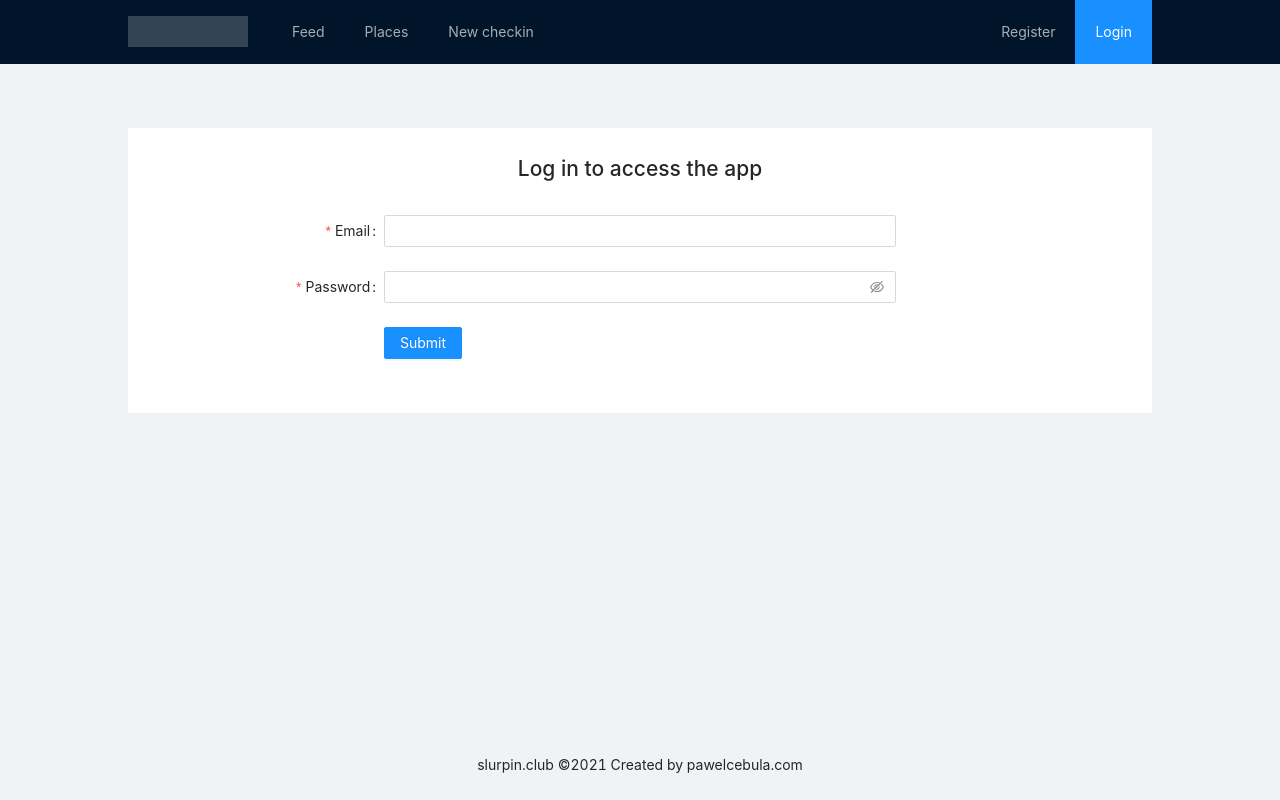
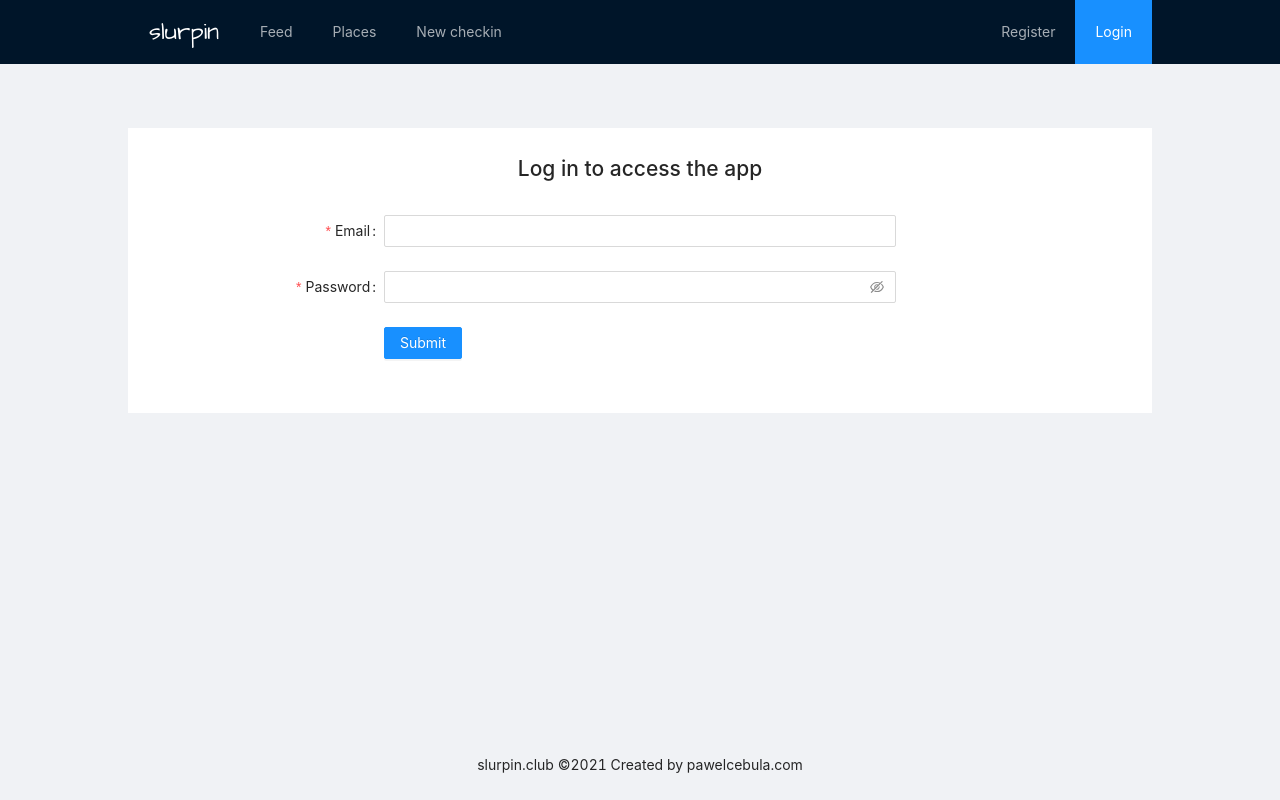
Before and after one commit to pawel-cebula/slurpin, a React (Create React App) app in the folder client/: page /login in a window 1280 px wide. Built offline with nearby package versions, Linux system fonts and the light colour scheme.

Commit message:
docs: Update README.md with local setup and testing instructions

```diff
--- a/client/public/index.html
+++ b/client/public/index.html
@@ -25,6 +25,12 @@
       Learn how to configure a non-root public URL by running `npm run build`.
     -->
     <title>React App</title>
+    <link rel="preconnect" href="https://fonts.googleapis.com" />
+    <link rel="preconnect" href="https://fonts.gstatic.com" crossorigin />
+    <link
+      href="https://fonts.googleapis.com/css2?family=Architects+Daughter&display=swap"
+      rel="stylesheet"
+    />
   </head>
   <body>
     <noscript>You need to enable JavaScript to run this app.</noscript>
--- a/client/src/App.css
+++ b/client/src/App.css
@@ -62,10 +62,18 @@
 
 .logo {
   float: left;
-  width: 120px;
-  height: 31px;
-  margin: 16px 24px 16px 0;
-  background: rgba(255, 255, 255, 0.2);
+  width: 8em;
+  height: 100%;
+  display: flex;
+  justify-content: center;
+  align-items: center;
+  color: white;
+}
+
+.logo > a {
+  color: white;
+  font-size: 1.5rem;
+  font-family: 'Architects Daughter', cursive;
 }
 
 .main {
--- a/client/src/components/Header.js
+++ b/client/src/components/Header.js
@@ -49,7 +49,10 @@
   return (
     <Layout.Header className="header">
       <div className="container">
-        <div className="logo" />
+        {/* <div className="logo" /> */}
+        <div className="logo">
+          <NavLink to="/">slurpin</NavLink>
+        </div>
         <Menu
           theme="dark"
           mode="horizontal"
```
Also changed, not shown: 1 other file (tests, documents, lock files or other folders).
